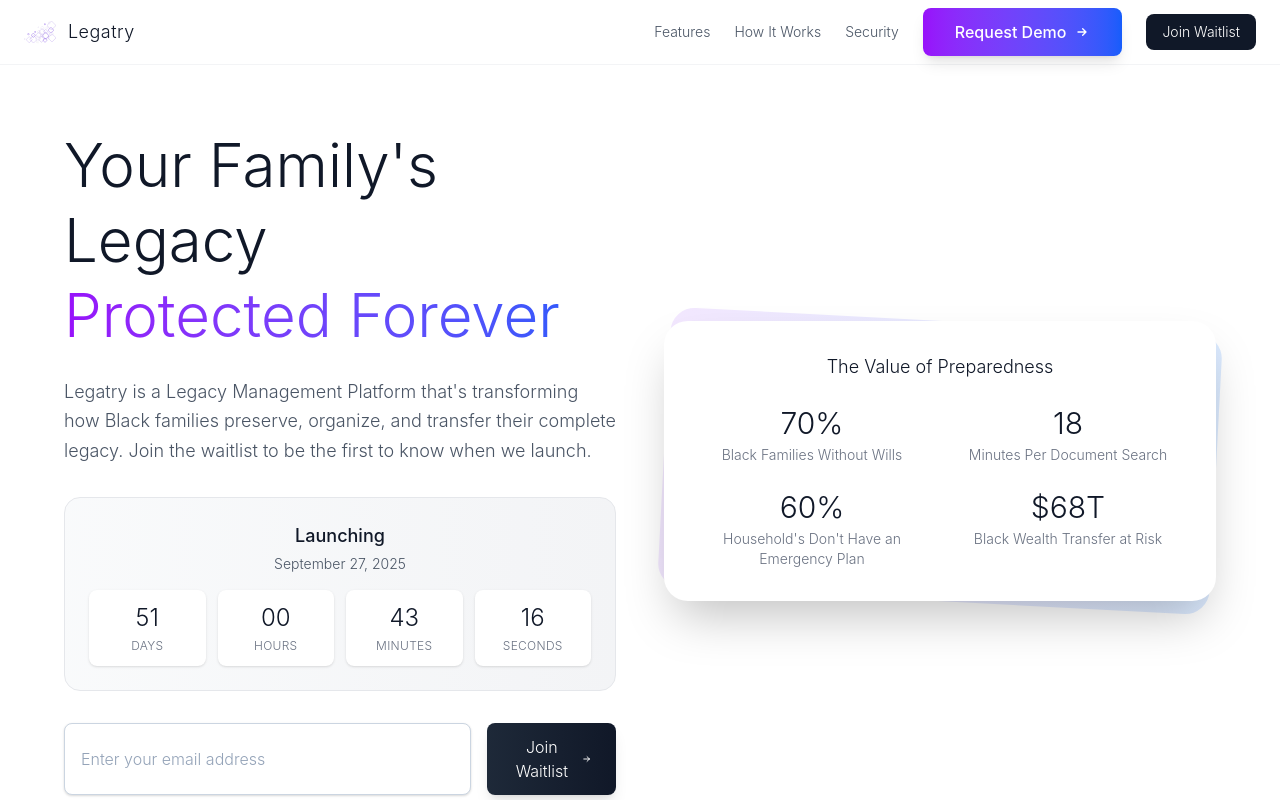
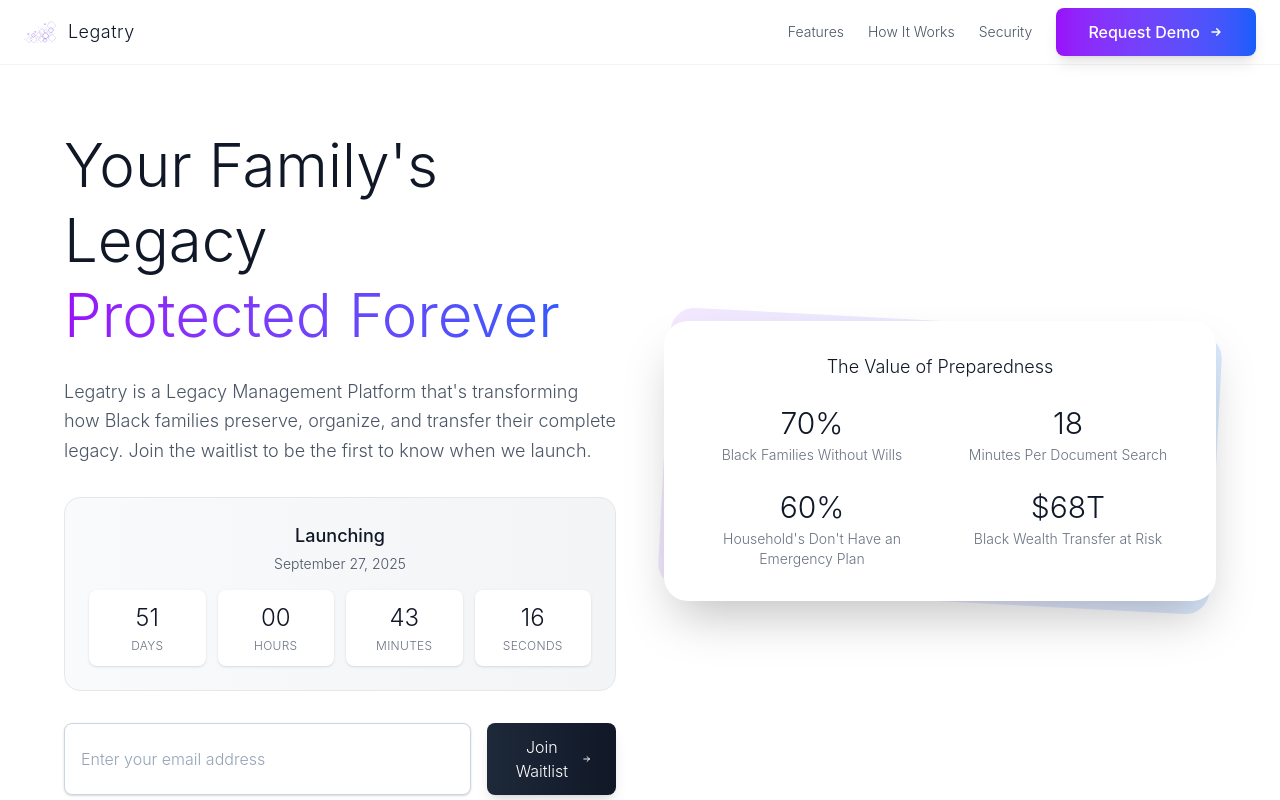
Before and after one commit to Umbralys/legatry-waitlist, a Next.js app: page / in a window 1280 px wide. Shown: the top 800 px of the page. Built offline with nearby package versions, Linux system fonts and the light colour scheme.

Commit message:
UpdateInput

```diff
--- a/src/app/page.tsx
+++ b/src/app/page.tsx
@@ -213,12 +213,6 @@
                 <path strokeLinecap="round" strokeLinejoin="round" strokeWidth="2" d="M13 7l5 5m0 0l-5 5m5-5H6" />
               </svg>
             </button>
-        {/* Updated Join Waitlist Button - Much smaller on mobile */}
-        <a href="#join-waitlist"
-           className="text-xs md:text-sm font-light bg-gray-900 text-white px-2 py-1 md:px-4 md:py-2 rounded-lg hover:bg-gray-800 transition-colors">
-          <span className="hidden sm:inline">Join Waitlist</span>
-          <span className="sm:hidden">Waitlist</span>
-        </a>
           </div>
         </div>
       </div>
@@ -1162,7 +1156,7 @@
               value={bottomEmail}
               onChange={(e) => setBottomEmail(e.target.value)}
               placeholder="Enter your email address"
-              className="flex-grow px-4 py-3 border border-gray-300 rounded-lg focus:outline-none focus:ring-2 focus:ring-purple-500 focus:border-transparent text-gray-900"
+              className="flex-grow px-4 py-3 border border-gray-300 rounded-lg focus:outline-none focus:ring-2 focus:ring-purple-500 focus:border-transparent text-white"
               disabled={bottomLoading}
               required
             />
```
Lines whose indentation alone changed are shown as unchanged.
